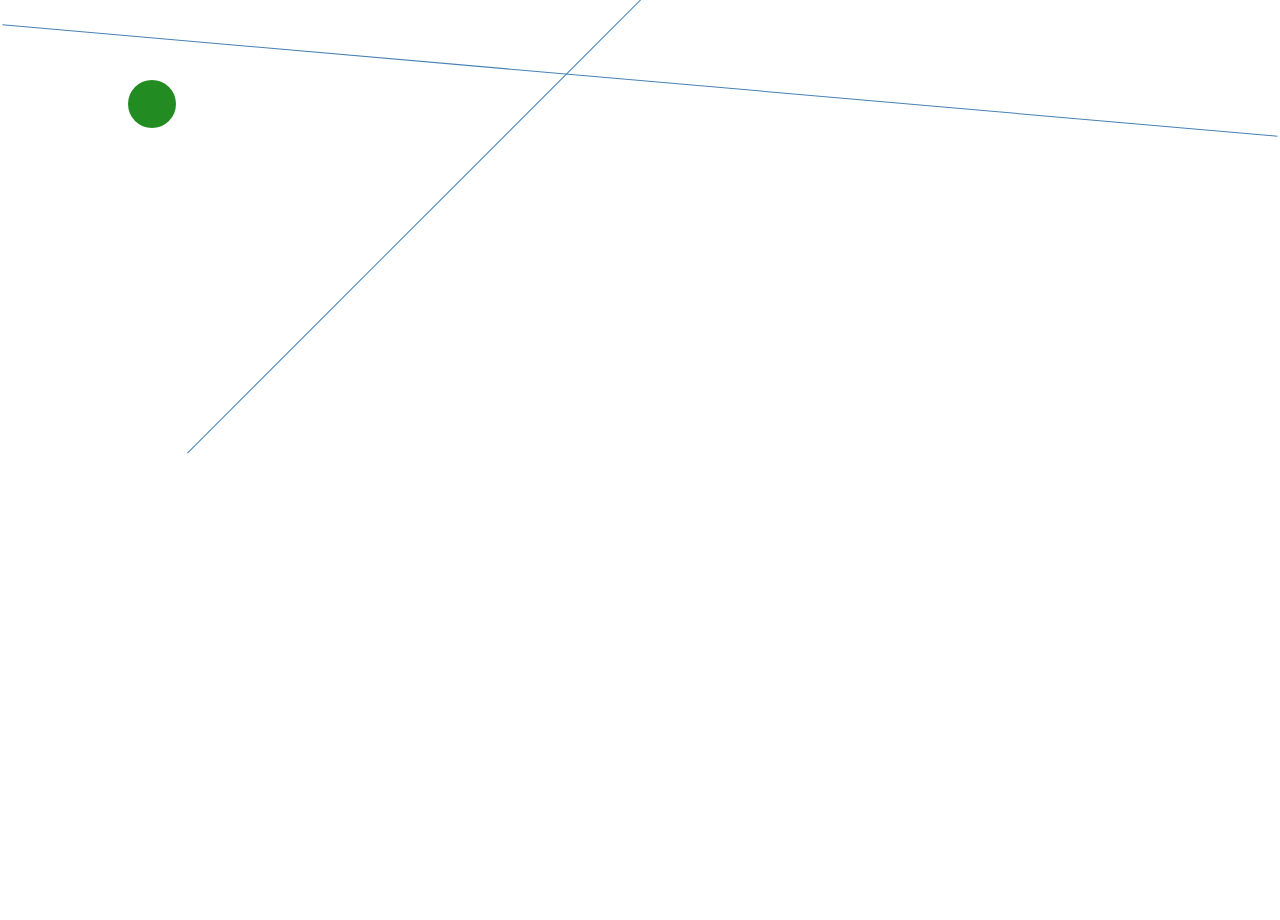
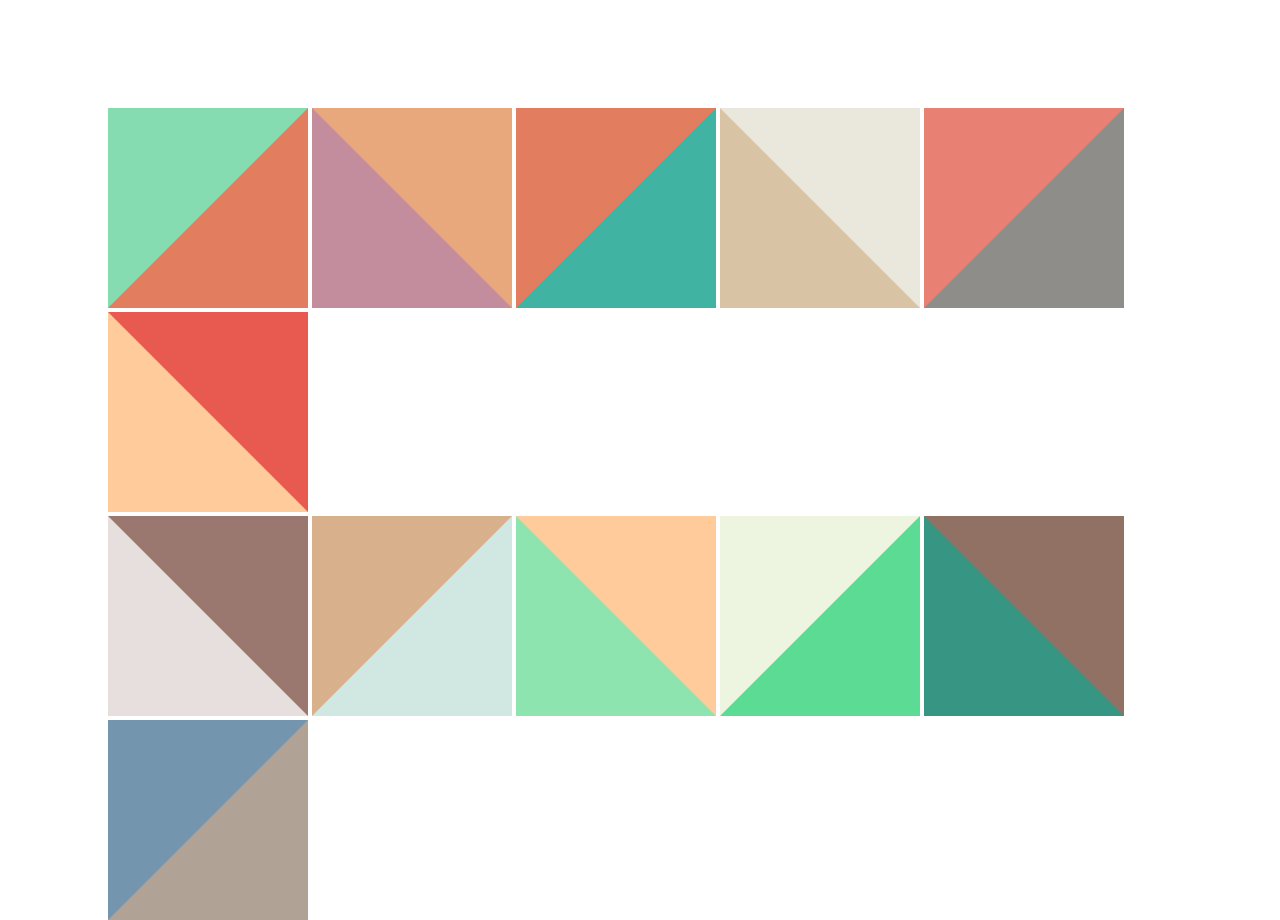
Before and after one commit to mpham3/elements, a plain HTML site: page index.html in a window 1280 px wide. Shown: the top 920 px of the page. Before the commit the page ends 800 px from the top, so only its background shows below. Drawn offline with Linux system fonts and the light colour scheme.

Commit message:
Add files via upload

```diff
--- a/index.html
+++ b/index.html
@@ -4,12 +4,37 @@
 	<link rel="stylesheet" href="styles.css">
 </head>
 <body>
-
-	<!-- These are examples, create your own elements with classes to style them -->
-
-	<div class="circle"></div>
-	<div class="line"></div>
-	<div class="line line-2"></div>
-
+ <div class="row">
+<div class="triangle triangle-0"></div>
+<div class="triangle triangle-1 "></div>
+<div class="triangle triangle-2"></div>
+<div class="triangle triangle-3"></div>
+<div class="triangle triangle-4"></div>
+<div class="triangle triangle-5"></div>
+</div>
+<div class="row">
+<div class="triangle triangle-6"></div>
+<div class="triangle triangle-7"></div>
+<div class="triangle triangle-8"></div>
+<div class="triangle triangle-9"></div>
+<div class="triangle triangle-10"></div>
+<div class="triangle triangle-11"></div>
+ </div>
+ <div class="row">
+<div class="triangle triangle-4"></div>
+<div class="triangle triangle-5"></div>
+<div class="triangle triangle-0"></div>
+<div class="triangle triangle-6"></div>
+<div class="triangle triangle-7"></div>
+<div class="triangle triangle-1"></div>
+</div>
+<div class="row">
+<div class="triangle triangle-10"></div>
+<div class="triangle triangle-0"></div>
+<div class="triangle triangle-5"></div>
+<div class="triangle triangle-9"></div>
+ <div class="triangle triangle-10"></div>
+ <div class="triangle triangle-11"></div>
+ </div>
 
 </body>
--- a/styles.css
+++ b/styles.css
@@ -1,34 +1,104 @@
 /* Elements */
 
 body {
-	background-color: white;
-	color: black;
-	font-family: sans-serif;
-	line-height: 0;
-    font-size: 1em;
-    margin: 0;
-    padding: 0;
+
+  padding: 100px;
 }
 
-.circle {
-	width: 3em;
-	height: 3em;
-	background-color: forestgreen;
-	border-radius: 50%;
-	position: absolute;
-	left: 10%;
-	top: 10%;
+.triangle-0 {
+    width: 0;
+    height: 0;
+    display: inline-block;
+    border-right: 200px solid #e27d60;
+    border-top: 200px solid #85dcb0;
 }
 
-.line {
-	height: 1px;
-	width: 100%;
-	background-color: steelblue;
-	transform: rotate(-45deg);
+.triangle-1 {
+    width: 0;
+    height: 0;
+    border-right: 200px solid #e8a87c;
+    border-bottom: 200px solid #c38d9e;
+    display: inline-block;
 }
 
-.line-2 {
-	transform: rotate(5deg);
-	position: absolute;
-	top: 5em;
+
+.triangle-2 {
+    width: 0;
+    height: 0;
+    display: inline-block;
+    border-right: 200px solid #41b3a3;
+    border-top: 200px solid #e27d60;
 }
+
+.triangle-3 {
+    width: 0;
+    height: 0;
+    border-right: 200px solid #eae7dc;
+    border-bottom: 200px solid #d8c3a5;
+    display: inline-block;
+
+}
+
+.triangle-4 {
+    width: 0;
+    height: 0;
+    display: inline-block;
+    border-right: 200px solid #8e8d8a;
+    border-top: 200px solid #e98074;
+}
+
+.triangle-5 {
+    width: 0;
+    height: 0;
+    border-right: 200px solid #e85a4f;
+    border-bottom: 200px solid #ffcb9a;
+    display: inline-block;
+}
+
+.triangle-6 {
+    width: 0;
+    height: 0;
+    border-right: 200px solid #9b786f;
+    border-bottom: 200px solid #e7dfdd;
+    display: inline-block;
+}
+
+.triangle-7 {
+    width: 0;
+    height: 0;
+    border-left: 200px solid #d9b08c;
+    border-bottom: 200px solid #d1e8e2;
+    display: inline-block;
+}
+
+.triangle-8 {
+    width: 0;
+    height: 0;
+    border-right: 200px solid #ffcb9a;
+    border-bottom: 200px solid #8ee4af;
+    display: inline-block;
+}
+
+.triangle-9 {
+    width: 0;
+    height: 0;
+    border-left: 200px solid #edf5e1;
+    border-bottom: 200px solid #5cdb95;
+    display: inline-block;
+}
+
+.triangle-10 {
+    width: 0;
+    height: 0;
+    border-right: 200px solid #907163;
+    border-bottom: 200px solid #379683;
+    display: inline-block;
+}
+
+.triangle-11 {
+    width: 0;
+    height: 0;
+    border-left: 200px solid #7395ae;
+    border-bottom: 200px solid #b1a296;
+    display: inline-block;
+}
```
